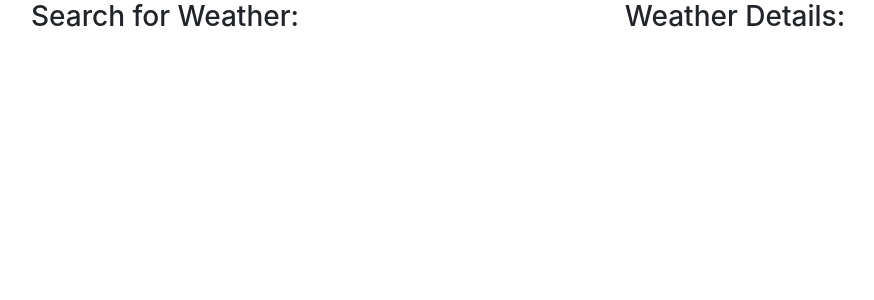
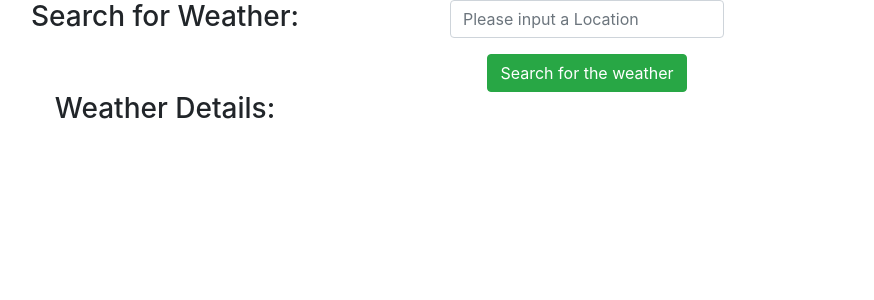
Before and after one commit to Rayleight/weather-app, an Angular app: page / in a window 1280 px wide. Shown: the top 300 px of the page, without its empty margins (190-1064 px from the left). Built offline with nearby package versions, Linux system fonts and the light colour scheme.

Commit message:
Added weather components

```diff
--- a/src/app/weather/weather.component.html
+++ b/src/app/weather/weather.component.html
@@ -1,6 +1,21 @@
 <div class="container">
     <div class="row">
       <div class="col-md-6"><h3 class="text-center">Search for Weather:</h3></div>
+      <form>
+        <div class="form-group">
+          <input
+            class="form-control"
+            type="text"
+            id="weatherLocation"
+            aria-describedby="weatherLocation"
+            placeholder="Please input a Location"
+          />
+         </div>
+         <div class="text-center">
+          <button type="submit" class="btn btn-success btn-md">
+            Search for the weather</button>
+         </div>
+       </form>
       <div class="col-md-6"><h3 class="text-center">Weather Details:</h3></div>
     </div>
   </div>
```
